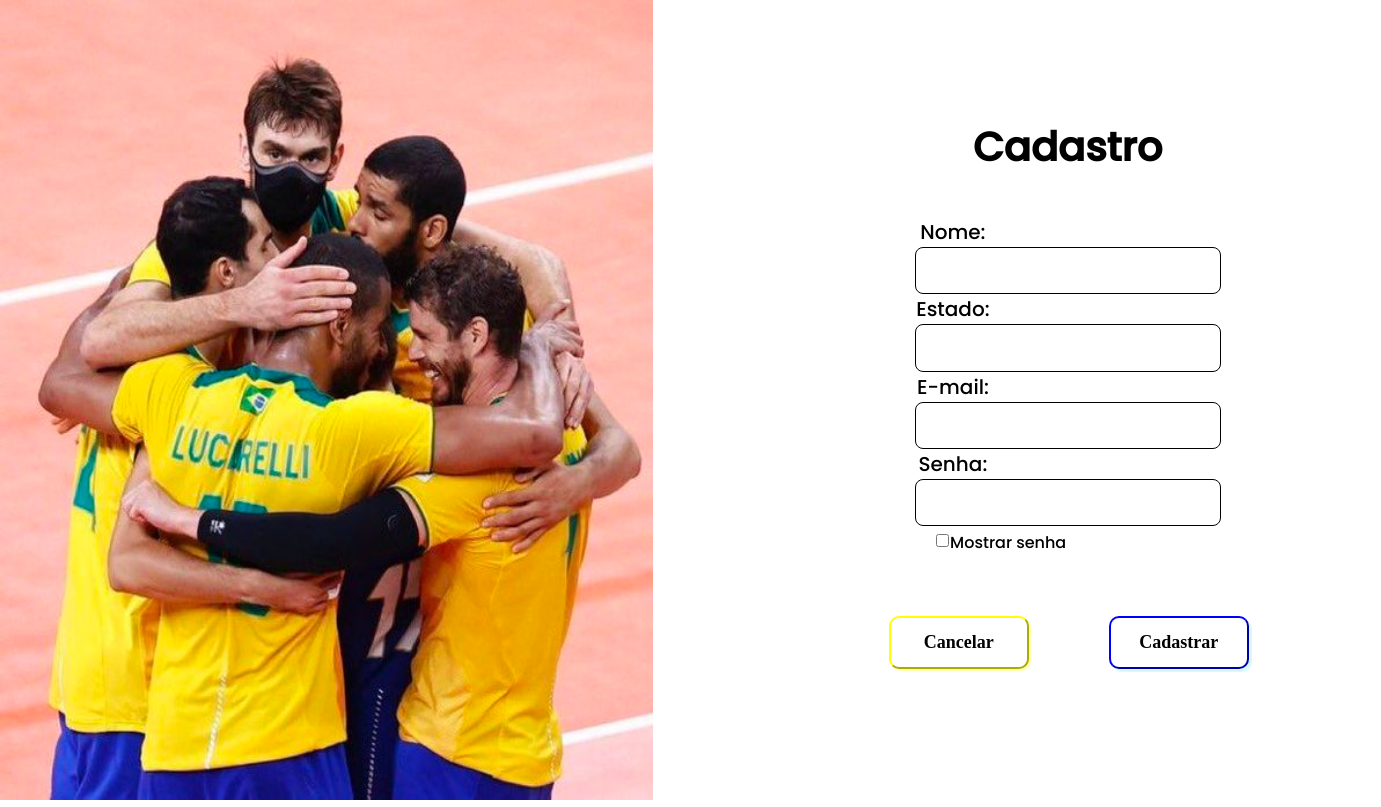
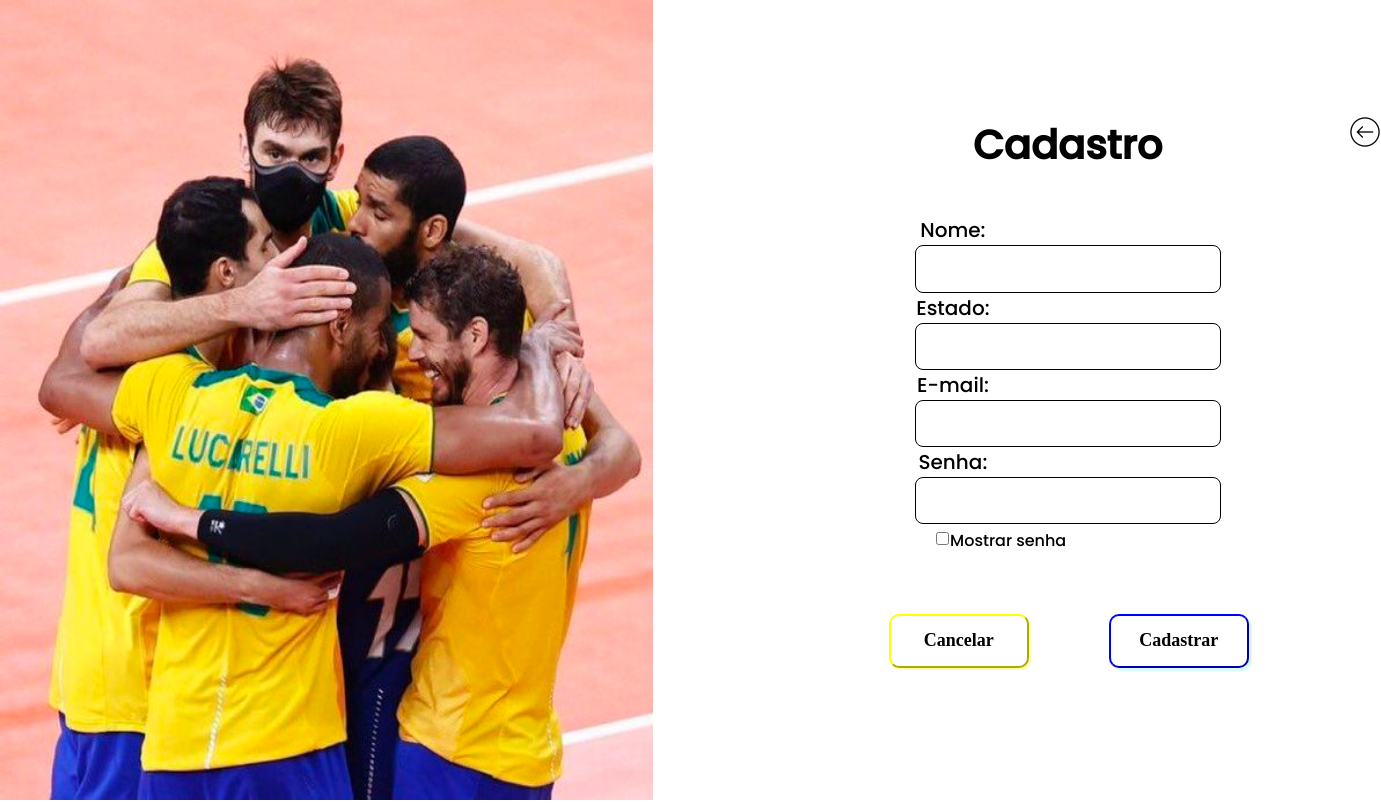
Before and after one commit to Gislaine00/Projeto-Individual-Voleibol, a plain HTML site: page public/cadastro.html in a window 1280 px wide. Shown: the whole page, 1381 px wide, since content can reach past the window. Drawn offline with Linux system fonts and the light colour scheme.

Commit message:
adicionando botão de seta no login e no cadastro

```diff
--- a/public/cadastro.html
+++ b/public/cadastro.html
@@ -18,8 +18,14 @@
 
 
         <div class="tudoCad">
+            <div class="divSeta">
+                <img onclick="voltar()" class="imgSeta" src="./assets/imgs/icons/icons8-seta-esquerda-32.png">
+            </div>
+
             <p class="nomeCad">Cadastro</p>
             <div class="inputsCad">
+
+
                 <label class="labelForm">Nome:</label>
                 <input class="inputNome" id="inputNome"><br>
 
@@ -53,4 +59,8 @@
     function cadastrar(){
         window.location.href ="login.html";
     }
+
+    function voltar(){
+        window.location.href ="login.html";
+    }
 </script>
--- a/public/css/styleCadastro.css
+++ b/public/css/styleCadastro.css
@@ -152,3 +152,12 @@ body{
   background-color: blue;
   color: white;
 }
+
+.divSeta{
+  margin-top: -10%;
+  margin-left: 140%;
+}
+
+.imgSeta{
+  cursor: pointer;
+}
--- a/public/css/styleLogin.css
+++ b/public/css/styleLogin.css
@@ -111,3 +111,12 @@ body{
   background-color: blue;
   color: white;
 }
+
+.divSeta{
+  margin-top: -5%;
+  margin-left: 150%;
+}
+
+.imgSeta{
+  cursor: pointer;
+}
```
Also changed, not shown: public/login.html (+8 -0 lines), public/assets/imgs/icons/icons8-seta-esquerda-32.png (added), public/assets/imgs/icons/seta-esquerda.png (deleted).
